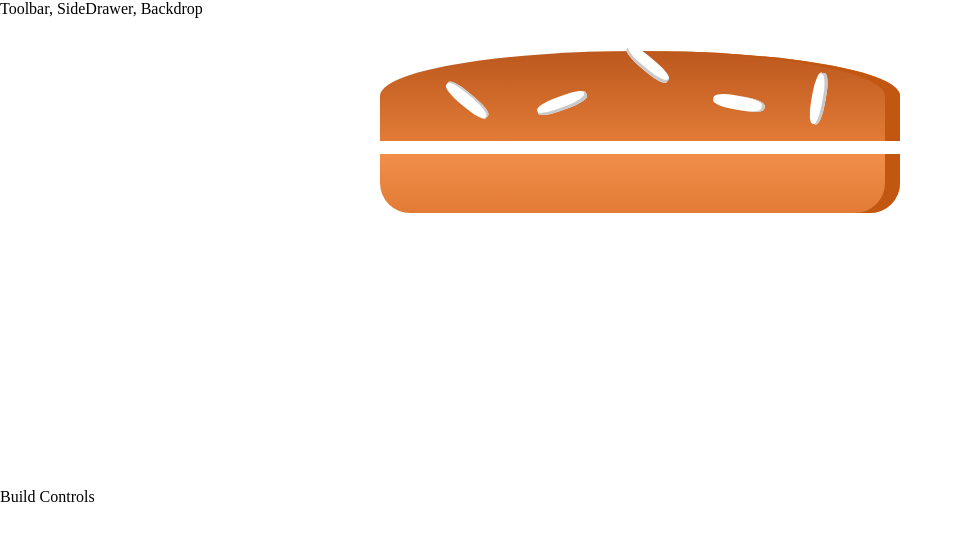
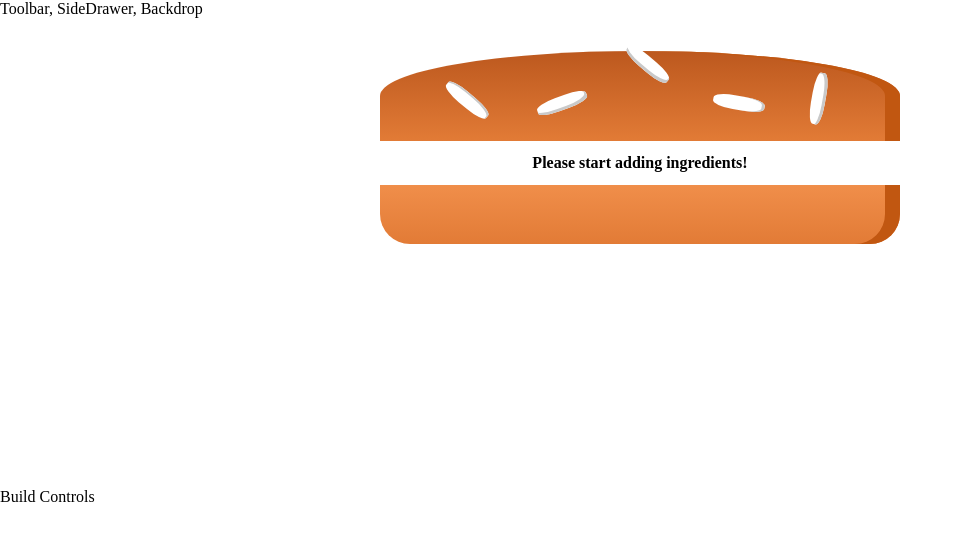
Before and after one commit to Arumyan/Burger, a React (Create React App) app: page / in a window 1280 px wide. Shown: the top 540 px of the page, without its empty margins (0-963 px from the left). Built offline with nearby package versions, Linux system fonts and the light colour scheme.

Commit message:
add dynamic ingredients

```diff
--- a/src/components/Burger/Burger.js
+++ b/src/components/Burger/Burger.js
@@ -4,21 +4,24 @@ import classes from './Burger.module.scss';
 import BurgerIngredient from './BurgerIngredient/BurgerIngredient';
 
 const Burger = (props) => {
-  const transformIngredients = Object.keys(props.ingredients).map((igKey) => {
-    return [...Array(props.ingredients[igKey])]
-      .map((_, i) => {
+  let transformedIngredients = Object.keys(props.ingredients)
+    .map((igKey) => {
+      return [...Array(props.ingredients[igKey])].map((_, i) => {
         return <BurgerIngredient key={igKey + i} type={igKey} />;
-      })
-      .reduce((arr, el) => {
-        return arr.concat(el);
-      }, []);
-  });
+      });
+    })
+    .reduce((arr, el) => {
+      return arr.concat(el);
+    }, []);
 
-  console.log(transformIngredients);
+  if (transformedIngredients.length === 0) {
+    transformedIngredients = <p>Please start adding ingredients!</p>;
+  }
+
   return (
     <div className={classes.Burger}>
       <BurgerIngredient type='bread-top' />
-      {transformIngredients}
+      {transformedIngredients}
       <BurgerIngredient type='bread-bottom' />
     </div>
   );
```
